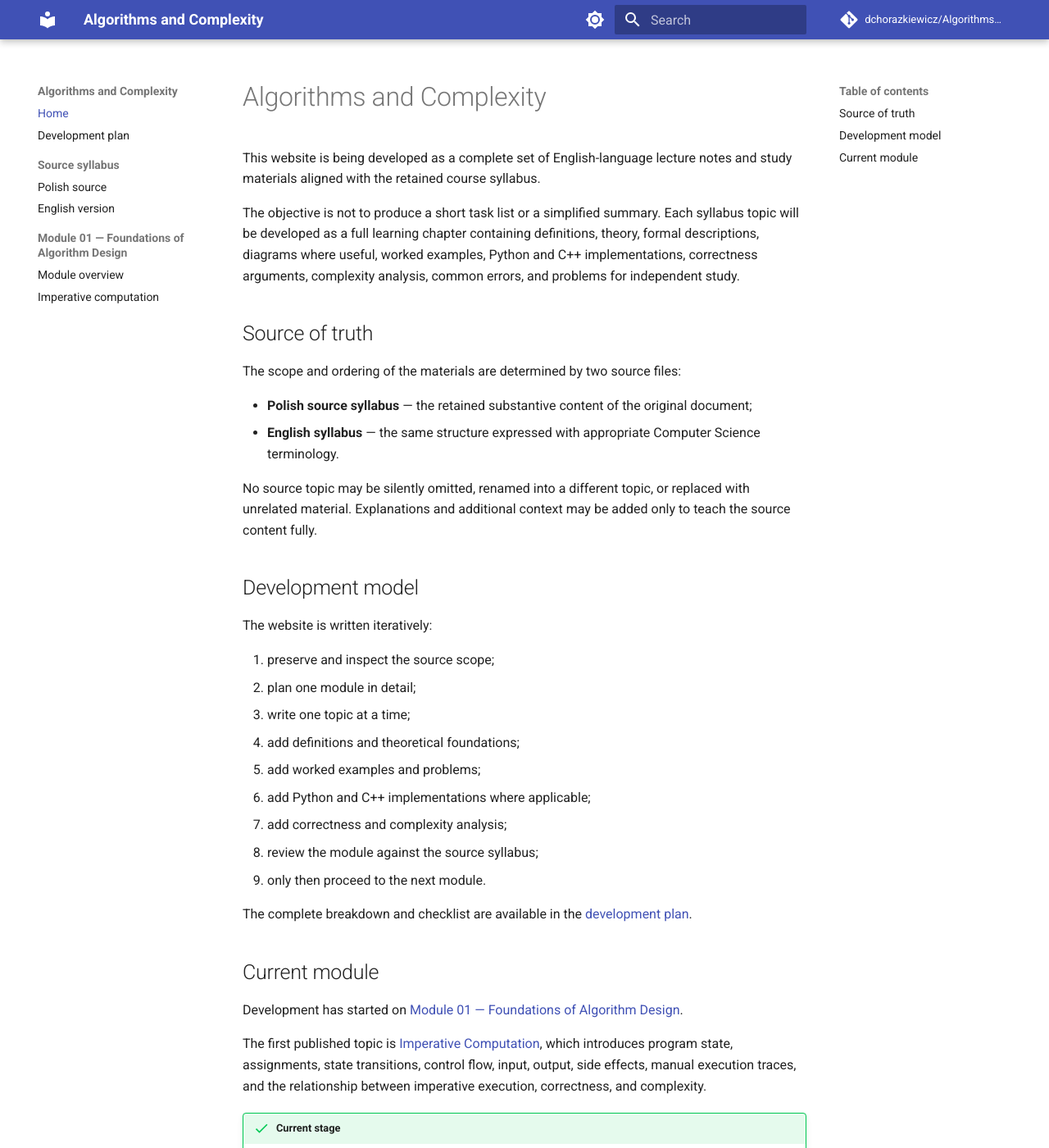
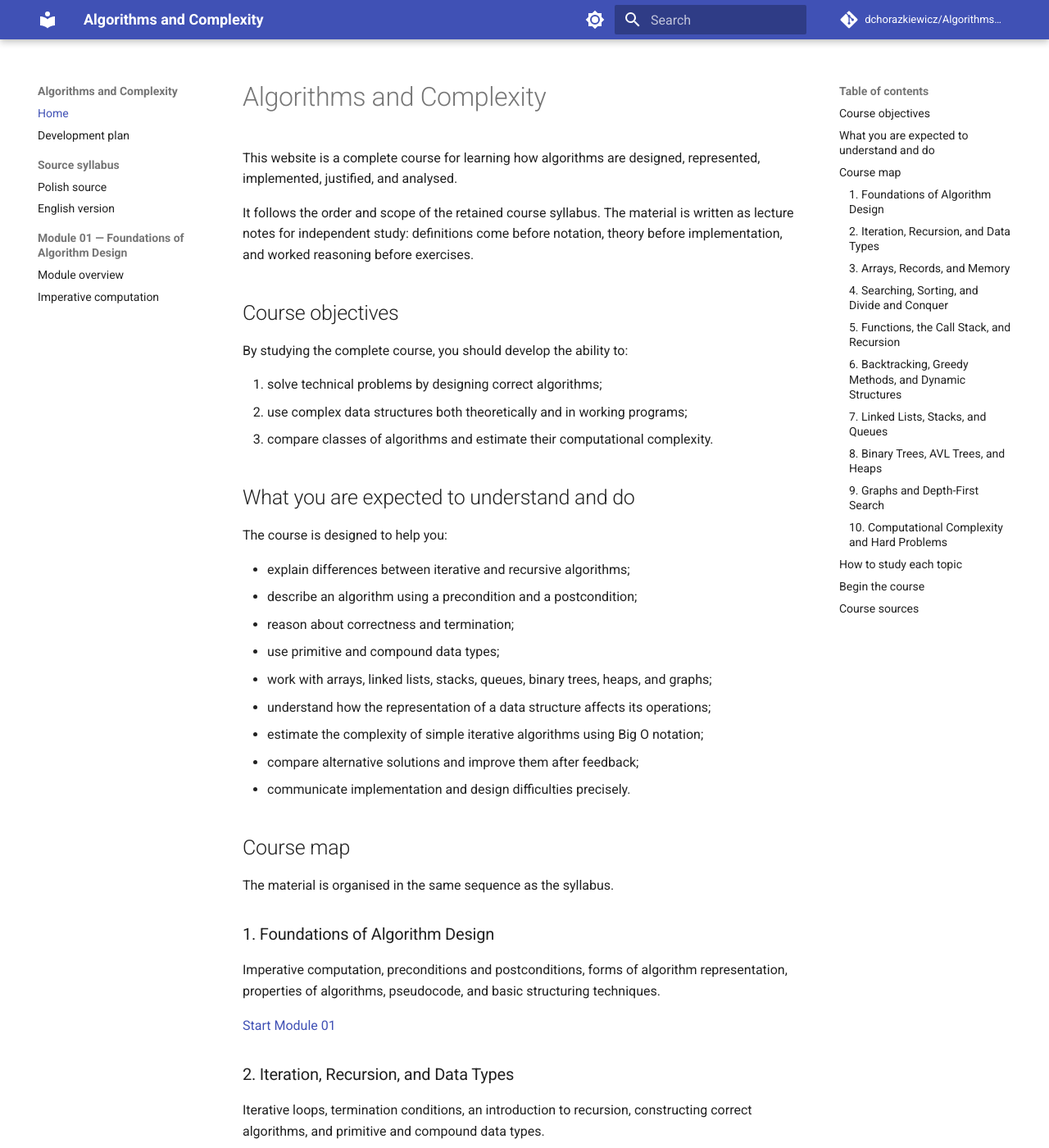
Before and after one commit to dchorazkiewicz/Algorithms_and_Complexity, an MkDocs documentation site: the page built from docs/index.md, in a window 1280 px wide and 1400 px high. Shown: the whole window at 82% size. Built offline with MkDocs 1.6.1 and Material for MkDocs 9.7.7, drawn with Linux system fonts in a browser that asks for light colours; comment, search, counter and statistics services are not loaded; some of the changed text lies outside the part shown.

Commit message:
Turn homepage into a student learning portal

```diff
--- a/docs/index.md
+++ b/docs/index.md
@@ -1,39 +1,99 @@
 # Algorithms and Complexity
 
-This website is being developed as a complete set of English-language lecture notes and study materials aligned with the retained course syllabus.
+This website is a complete course for learning how algorithms are designed, represented, implemented, justified, and analysed.
 
-The objective is not to produce a short task list or a simplified summary. Each syllabus topic will be developed as a full learning chapter containing definitions, theory, formal descriptions, diagrams where useful, worked examples, Python and C++ implementations, correctness arguments, complexity analysis, common errors, and problems for independent study.
+It follows the order and scope of the retained course syllabus. The material is written as lecture notes for independent study: definitions come before notation, theory before implementation, and worked reasoning before exercises.
 
-## Source of truth
+## Course objectives
 
-The scope and ordering of the materials are determined by two source files:
+By studying the complete course, you should develop the ability to:
 
-- **Polish source syllabus** — the retained substantive content of the original document;
-- **English syllabus** — the same structure expressed with appropriate Computer Science terminology.
+1. solve technical problems by designing correct algorithms;
+2. use complex data structures both theoretically and in working programs;
+3. compare classes of algorithms and estimate their computational complexity.
 
-No source topic may be silently omitted, renamed into a different topic, or replaced with unrelated material. Explanations and additional context may be added only to teach the source content fully.
+## What you are expected to understand and do
 
-## Development model
+The course is designed to help you:
 
-The website is written iteratively:
+- explain differences between iterative and recursive algorithms;
+- describe an algorithm using a precondition and a postcondition;
+- reason about correctness and termination;
+- use primitive and compound data types;
+- work with arrays, linked lists, stacks, queues, binary trees, heaps, and graphs;
+- understand how the representation of a data structure affects its operations;
+- estimate the complexity of simple iterative algorithms using Big O notation;
+- compare alternative solutions and improve them after feedback;
+- communicate implementation and design difficulties precisely.
 
-1. preserve and inspect the source scope;
-2. plan one module in detail;
-3. write one topic at a time;
-4. add definitions and theoretical foundations;
-5. add worked examples and problems;
-6. add Python and C++ implementations where applicable;
-7. add correctness and complexity analysis;
-8. review the module against the source syllabus;
-9. only then proceed to the next module.
+## Course map
 
-The complete breakdown and checklist are available in the [development plan](development-plan.md).
+The material is organised in the same sequence as the syllabus.
 
-## Current module
+### 1. Foundations of Algorithm Design
 
-Development has started on [Module 01 — Foundations of Algorithm Design](course/01-foundations-of-algorithm-design/index.md).
+Imperative computation, preconditions and postconditions, forms of algorithm representation, properties of algorithms, pseudocode, and basic structuring techniques.
 
-The first published topic is [Imperative Computation](course/01-foundations-of-algorithm-design/imperative-computation.md), which introduces program state, assignments, state transitions, control flow, input, output, side effects, manual execution traces, and the relationship between imperative execution, correctness, and complexity.
+[Start Module 01](course/01-foundations-of-algorithm-design/index.md)
 
-!!! success "Current stage"
-    The content plan has been approved. The MkDocs site is now being developed module by module and topic by topic, beginning with the first syllabus block.
+### 2. Iteration, Recursion, and Data Types
+
+Iterative loops, termination conditions, an introduction to recursion, constructing correct algorithms, and primitive and compound data types.
+
+### 3. Arrays, Records, and Memory
+
+Arrays and records as aggregate types, in-memory representation, direct access, and basic array operations.
+
+### 4. Searching, Sorting, and Divide and Conquer
+
+Linear and binary search, sorting methods and their properties, complexity, divide and conquer, Quicksort, index arrays, and recursive algorithms.
+
+### 5. Functions, the Call Stack, and Recursion
+
+Function interaction with the environment, side effects, stack behaviour, recursive calls, indirect and nested recursion, explicit-stack simulation, and recursion versus iteration.
+
+### 6. Backtracking, Greedy Methods, and Dynamic Structures
+
+Backtracking, systematic and heuristic methods for improving greedy solutions, and dynamic data structures.
+
+### 7. Linked Lists, Stacks, and Queues
+
+Linear lists, LIFO stacks, FIFO queues, priority queues, doubly linked and circular lists, self-organising lists, skip lists, and list-processing algorithms.
+
+### 8. Binary Trees, AVL Trees, and Heaps
+
+Tree terminology, binary trees, traversals, binary search trees, dictionaries, balancing, AVL trees, and heaps.
+
+### 9. Graphs and Depth-First Search
+
+Graph representations and properties, basic operations, adjacency-list representation, depth-first search as exhaustive search, and DFS applications.
+
+### 10. Computational Complexity and Hard Problems
+
+Time-complexity analysis, computational complexity, Big O notation, worked calculations, hard algorithmic problems, and the source syllabus topic described as N- and NP-complete problems.
+
+## How to study each topic
+
+For every chapter:
+
+1. learn the definitions and notation;
+2. build the conceptual model;
+3. follow the worked examples step by step;
+4. trace the algorithm manually;
+5. compare the pseudocode with Python and C++;
+6. explain why the algorithm is correct and why it terminates;
+7. analyse time and auxiliary-space complexity;
+8. test boundary cases and diagnose common errors;
+9. answer the review questions without looking back;
+10. solve the problems and explain your reasoning.
+
+!!! tip "Do not learn only the code"
+    The objective is to understand the problem, the representation, the algorithmic idea, the correctness argument, and the cost. Python and C++ are used to make the same concepts executable.
+
+## Begin the course
+
+Start with [Module 01 — Foundations of Algorithm Design](course/01-foundations-of-algorithm-design/index.md), then read [Imperative Computation](course/01-foundations-of-algorithm-design/imperative-computation.md).
+
+## Course sources
+
+The public notes are developed from the retained [Polish syllabus](source/syllabus-pl.md) and its [English terminology version](source/syllabus-en.md).
```
